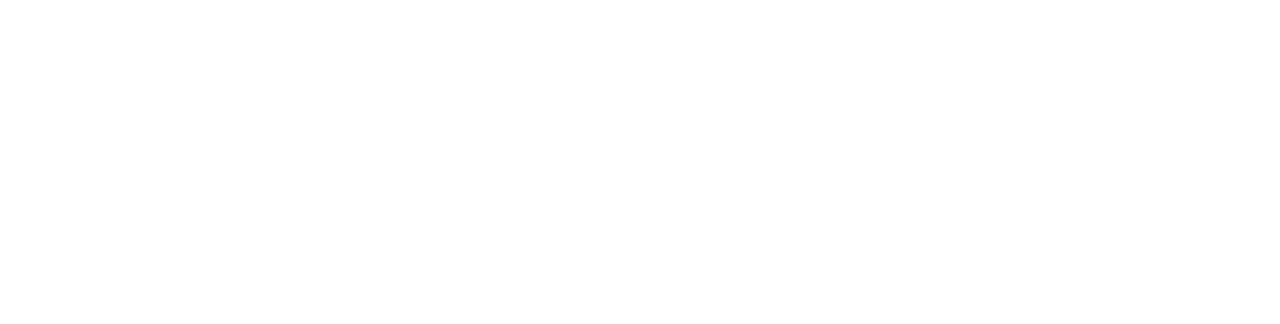
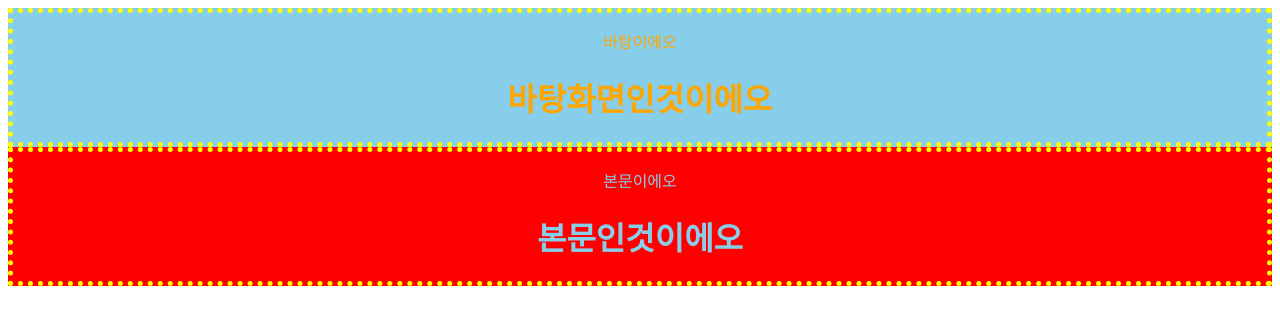
Before and after one commit to laehwani/reactHwani, a React (Create React App) app: page / in a window 1280 px wide. Shown: the top 324 px of the page. Built offline with nearby package versions, Linux system fonts and the light colour scheme.

Commit message:
react props 사용법

```diff
--- a/src/App.js
+++ b/src/App.js
@@ -1,8 +1,36 @@
+import { getKeyEventProps } from "@testing-library/user-event/dist/keyboard/getEventProps";
+
+function MyText(props) {
+  props.style.textAlign = "center";
+  return (
+    <div style={props.style}>
+      <p>{props.value}</p>
+      <h1>{props.text}</h1>
+    </div>
+  );
+}
 
 function App() {
   return (
     <div>
-
+      <MyText
+        style={{
+          color: "orange",
+          backgroundColor: "skyblue",
+          border: "5px dotted yellow",
+        }}
+        value={"바탕이에오"}
+        text={"바탕화면인것이에오"}
+      />
+      <MyText
+        style={{
+          color: "skyblue",
+          backgroundColor: "red",
+          border: "5px dotted yellow",
+        }}
+        value={"본문이에오"}
+        text={"본문인것이에오"}
+      />
     </div>
   );
 }
```
